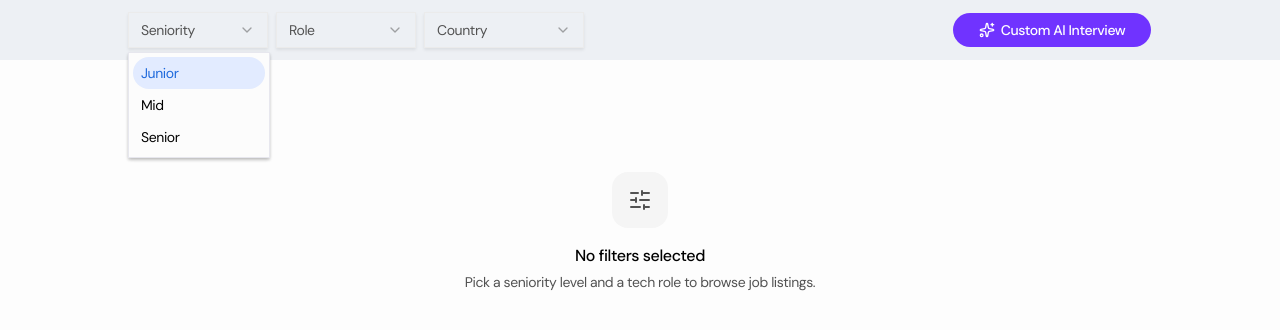
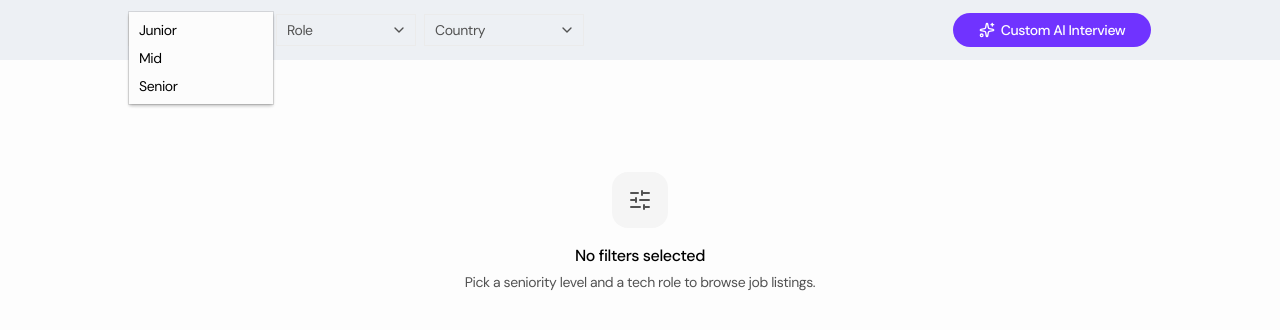
Before and after one commit to bartoszb0/ai-interview, a Next.js app: page / in a window 1280 px wide. Both pictures are taken after a click on the button "Seniority". Shown: the top 330 px of the page. Built offline with nearby package versions, Linux system fonts and the light colour scheme.

Commit message:
add shadcn select

```diff
--- /dev/null
+++ b/components/ui/select.tsx
@@ -0,0 +1,195 @@
+"use client";
+
+import { Select as SelectPrimitive } from "radix-ui";
+import * as React from "react";
+
+import { cn } from "@/lib/utils";
+import { CheckIcon, ChevronDownIcon, ChevronUpIcon } from "lucide-react";
+
+function Select({
+  ...props
+}: React.ComponentProps<typeof SelectPrimitive.Root>) {
+  return <SelectPrimitive.Root data-slot="select" {...props} />;
+}
+
+function SelectGroup({
+  className,
+  ...props
+}: React.ComponentProps<typeof SelectPrimitive.Group>) {
+  return (
+    <SelectPrimitive.Group
+      data-slot="select-group"
+      className={cn("scroll-my-1 p-1", className)}
+      {...props}
+    />
+  );
+}
+
+function SelectValue({
+  ...props
+}: React.ComponentProps<typeof SelectPrimitive.Value>) {
+  return <SelectPrimitive.Value data-slot="select-value" {...props} />;
+}
+
+function SelectTrigger({
+  className,
+  size = "default",
+  children,
+  ...props
+}: React.ComponentProps<typeof SelectPrimitive.Trigger> & {
+  size?: "sm" | "default";
+}) {
+  return (
+    <SelectPrimitive.Trigger
+      data-slot="select-trigger"
+      data-size={size}
+      className={cn(
+        "flex w-fit items-center justify-between gap-1.5 rounded-lg border border-input bg-transparent py-2 pr-2 pl-2.5 text-sm whitespace-nowrap transition-colors outline-none select-none focus-visible:border-ring focus-visible:ring-3 focus-visible:ring-ring/50 disabled:cursor-not-allowed disabled:opacity-50 aria-invalid:border-destructive aria-invalid:ring-3 aria-invalid:ring-destructive/20 data-placeholder:text-muted-foreground data-[size=default]:h-8 data-[size=sm]:h-7 data-[size=sm]:rounded-[min(var(--radius-md),10px)] *:data-[slot=select-value]:line-clamp-1 *:data-[slot=select-value]:flex *:data-[slot=select-value]:items-center *:data-[slot=select-value]:gap-1.5 dark:bg-input/30 dark:hover:bg-input/50 dark:aria-invalid:border-destructive/50 dark:aria-invalid:ring-destructive/40 [&_svg]:pointer-events-none [&_svg]:shrink-0 [&_svg:not([class*='size-'])]:size-4",
+        className,
+      )}
+      {...props}
+    >
+      {children}
+      <SelectPrimitive.Icon asChild>
+        <ChevronDownIcon className="pointer-events-none size-4 text-muted-foreground" />
+      </SelectPrimitive.Icon>
+    </SelectPrimitive.Trigger>
+  );
+}
+
+function SelectContent({
+  className,
+  children,
+  position = "item-aligned",
+  align = "center",
+  ...props
+}: React.ComponentProps<typeof SelectPrimitive.Content>) {
+  return (
+    <SelectPrimitive.Portal>
+      <SelectPrimitive.Content
+        data-slot="select-content"
+        data-align-trigger={position === "item-aligned"}
+        className={cn(
+          "relative z-50 max-h-(--radix-select-content-available-height) min-w-36 origin-(--radix-select-content-transform-origin) overflow-x-hidden overflow-y-auto rounded-lg bg-popover text-popover-foreground shadow-md ring-1 ring-foreground/10 duration-100 data-[align-trigger=true]:animate-none data-[side=bottom]:slide-in-from-top-2 data-[side=left]:slide-in-from-right-2 data-[side=right]:slide-in-from-left-2 data-[side=top]:slide-in-from-bottom-2 data-open:animate-in data-open:fade-in-0 data-open:zoom-in-95 data-closed:animate-out data-closed:fade-out-0 data-closed:zoom-out-95",
+          position === "popper" &&
+            "data-[side=bottom]:translate-y-1 data-[side=left]:-translate-x-1 data-[side=right]:translate-x-1 data-[side=top]:-translate-y-1",
+          className,
+        )}
+        position={position}
+        align={align}
+        {...props}
+      >
+        <SelectScrollUpButton />
+        <SelectPrimitive.Viewport
+          data-position={position}
+          className={cn(
+            "data-[position=popper]:h-(--radix-select-trigger-height) data-[position=popper]:w-full data-[position=popper]:min-w-(--radix-select-trigger-width)",
+            position === "popper" && "",
+          )}
+        >
+          {children}
+        </SelectPrimitive.Viewport>
+        <SelectScrollDownButton />
+      </SelectPrimitive.Content>
+    </SelectPrimitive.Portal>
+  );
+}
+
+function SelectLabel({
+  className,
+  ...props
+}: React.ComponentProps<typeof SelectPrimitive.Label>) {
+  return (
+    <SelectPrimitive.Label
+      data-slot="select-label"
+      className={cn("px-1.5 py-1 text-xs text-muted-foreground", className)}
+      {...props}
+    />
+  );
+}
+
+function SelectItem({
+  className,
+  children,
+  ...props
+}: React.ComponentProps<typeof SelectPrimitive.Item>) {
+  return (
+    <SelectPrimitive.Item
+      data-slot="select-item"
+      className={cn(
+        "relative flex w-full cursor-pointer items-center gap-1.5 py-1 pr-8 pl-1.5 text-sm outline-hidden select-none focus:bg-primary/50 focus:text-accent-foreground not-data-[variant=destructive]:focus:**:text-white data-disabled:pointer-events-none data-disabled:opacity-50 [&_svg]:pointer-events-none [&_svg]:shrink-0 [&_svg:not([class*='size-'])]:size-4 *:[span]:last:flex *:[span]:last:items-center *:[span]:last:gap-2",
+        className,
+      )}
+      {...props}
+    >
+      <span className="pointer-events-none absolute right-2 flex size-4 items-center justify-center text-primary">
+        <SelectPrimitive.ItemIndicator>
+          <CheckIcon className="pointer-events-none" />
+        </SelectPrimitive.ItemIndicator>
+      </span>
+      <SelectPrimitive.ItemText>{children}</SelectPrimitive.ItemText>
+    </SelectPrimitive.Item>
+  );
+}
+
+function SelectSeparator({
+  className,
+  ...props
+}: React.ComponentProps<typeof SelectPrimitive.Separator>) {
+  return (
+    <SelectPrimitive.Separator
+      data-slot="select-separator"
+      className={cn("pointer-events-none -mx-1 my-1 h-px bg-border", className)}
+      {...props}
+    />
+  );
+}
+
+function SelectScrollUpButton({
+  className,
+  ...props
+}: React.ComponentProps<typeof SelectPrimitive.ScrollUpButton>) {
+  return (
+    <SelectPrimitive.ScrollUpButton
+      data-slot="select-scroll-up-button"
+      className={cn(
+        "z-10 flex cursor-default items-center justify-center bg-popover py-1 [&_svg:not([class*='size-'])]:size-4",
+        className,
+      )}
+      {...props}
+    >
+      <ChevronUpIcon />
+    </SelectPrimitive.ScrollUpButton>
+  );
+}
+
+function SelectScrollDownButton({
+  className,
+  ...props
+}: React.ComponentProps<typeof SelectPrimitive.ScrollDownButton>) {
+  return (
+    <SelectPrimitive.ScrollDownButton
+      data-slot="select-scroll-down-button"
+      className={cn(
+        "z-10 flex cursor-default items-center justify-center bg-popover py-1 [&_svg:not([class*='size-'])]:size-4",
+        className,
+      )}
+      {...props}
+    >
+      <ChevronDownIcon />
+    </SelectPrimitive.ScrollDownButton>
+  );
+}
+
+export {
+  Select,
+  SelectContent,
+  SelectGroup,
+  SelectItem,
+  SelectLabel,
+  SelectScrollDownButton,
+  SelectScrollUpButton,
+  SelectSeparator,
+  SelectTrigger,
+  SelectValue,
+};
```
